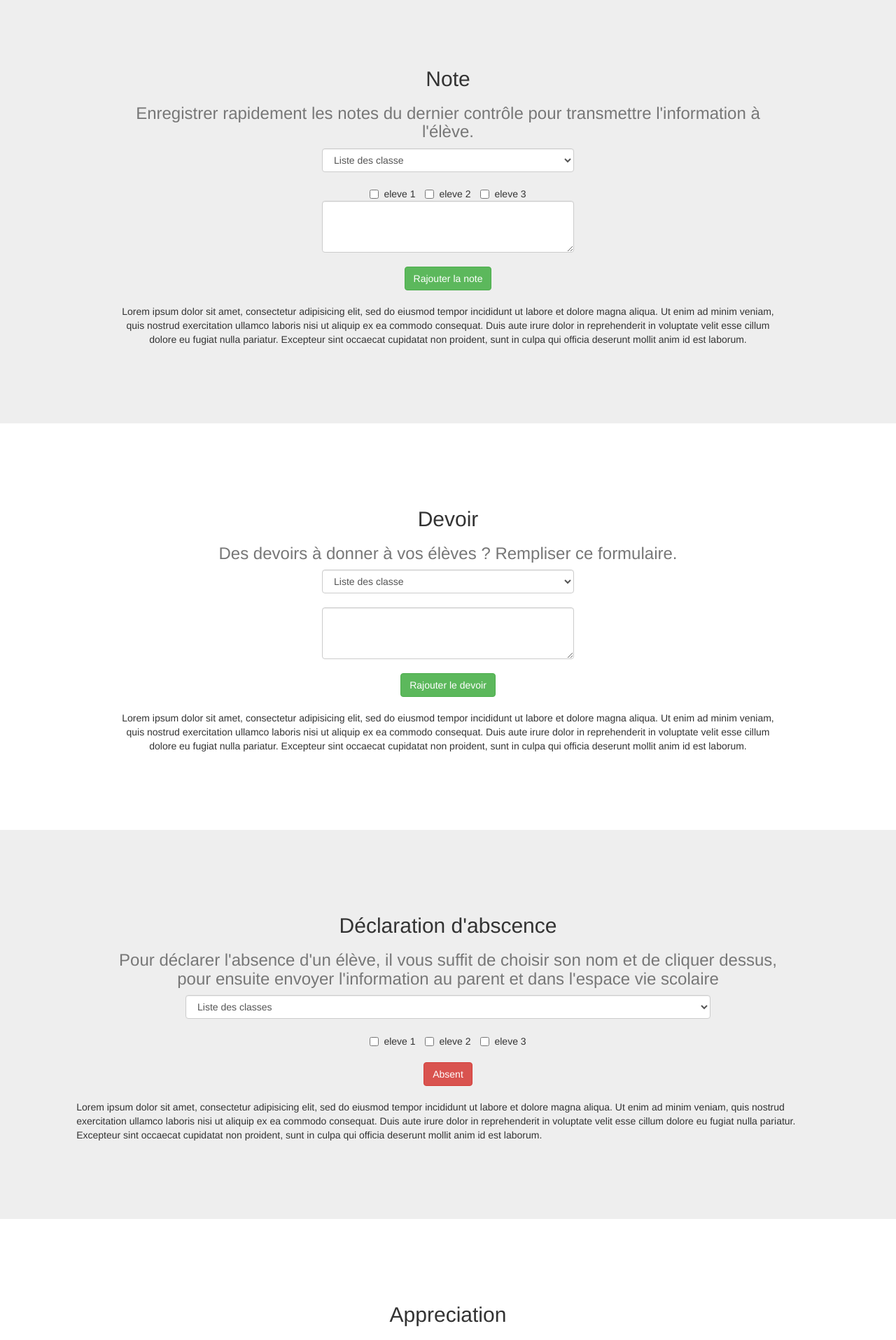
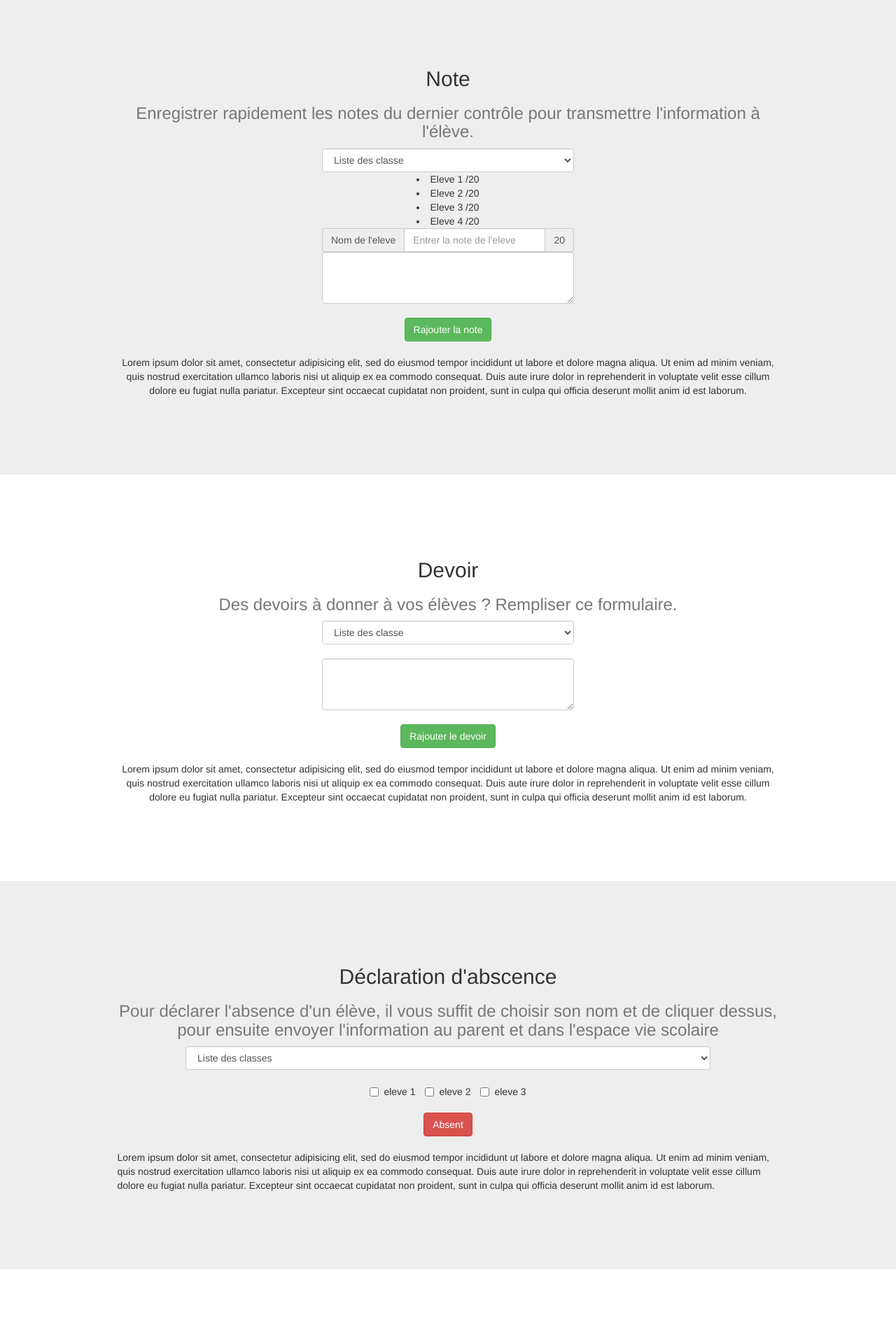
Before and after one commit to toeiazarothis/Projet, a PHP site: the page made by view/v_prof.php in a window 1280 px wide. Shown: the part 704-2619 px from the top of the page at 70% size. Run offline with PHP 8.4, Linux system fonts and the light colour scheme.

Commit message:
entrer note eleve

```diff
--- a/view/v_prof.php
+++ b/view/v_prof.php
@@ -69,17 +69,24 @@
             <select class="form-control">
               <option>Liste des classe</option>
             </select>
-            <br>
-            <label class="checkbox-inline">
-              <input type="checkbox" id="inlineCheckbox1" value="option1">eleve 1
-            </label>
-            <label class="checkbox-inline">
-              <input type="checkbox" id="inlineCheckbox2" value="option2">eleve 2
-            </label>
-            <label class="checkbox-inline">
-              <input type="checkbox" id="inlineCheckbox3" value="option3">eleve 3
-            </label>
-            <br>
+
+              <li>Eleve 1 /20</li>
+              <li>Eleve 2 /20</li>
+              <li>Eleve 3 /20</li>
+              <li>Eleve 4 /20</li>
+
+
+            <form class="form-inline">
+              <div class="form-group">
+                <label class="sr-only" for="NoteScolaire">Note sur </label>
+                <div class="input-group">
+                  <div class="input-group-addon">Nom de l'eleve</div>
+                  <input type="text" class="form-control" id="NoteScolaire" placeholder="Entrer la note de l'eleve">
+                  <div class="input-group-addon">20</div>
+                </div>
+              </div>
+            </form>
+
             <textarea class="form-control" rows="3"></textarea><br>
             <a class="btn btn-success" href="#" role="button">Rajouter la note</a>
           </div>
@@ -129,6 +136,8 @@
               <h2 class="section-heading">Déclaration d'abscence</h2>
               <h3 class="section-subheading text-muted">Pour déclarer l'absence d'un élève, il vous suffit de choisir son nom et de cliquer dessus, pour ensuite envoyer l'information au parent et dans l'espace vie scolaire</h3>
           </div>
+        </div>
+        <div class="row">
           <div class="col-md-8 col-md-offset-2 text-center">
               <select class="form-control">
                 <option>Liste des classes</option>
@@ -146,16 +155,15 @@
               <br><br>
               <a class="btn btn-danger" href="#" role="button">Absent</a>
           </div>
-        </div><br>
-
         </div>
+        <br>
         <div class="row">
           <div class="col-lg-10 col-md-offset-1">
             <p>
               Lorem ipsum dolor sit amet, consectetur adipisicing elit, sed do eiusmod tempor incididunt ut labore et dolore magna aliqua. Ut enim ad minim veniam, quis nostrud exercitation ullamco laboris nisi ut aliquip ex ea commodo consequat. Duis aute irure dolor in reprehenderit in voluptate velit esse cillum dolore eu fugiat nulla pariatur. Excepteur sint occaecat cupidatat non proident, sunt in culpa qui officia deserunt mollit anim id est laborum.
-            </p>
-          </div>
+          </p>
         </div>
+      </div>
     </section>
 
     <section id="Appreciation">
```
